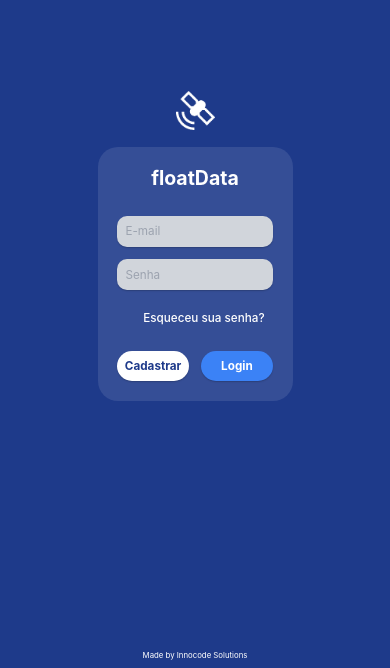
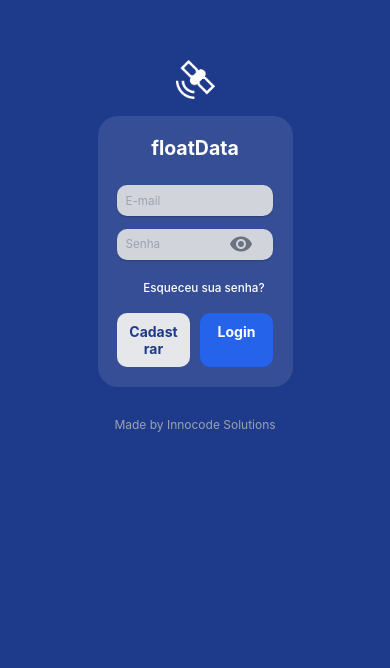
Before and after one commit to InnoCodeSolutions/ABP_4DSM, a React Native app in the folder frontend/: screen /Login in a window 390 px wide. Shown: the part 176-844 px from the top of the page. Built offline with nearby package versions, Linux system fonts and the light colour scheme; no server answers.

Commit message:
botao visualizar senha

```diff
--- a/frontend/src/screens/LoginScreen.tsx
+++ b/frontend/src/screens/LoginScreen.tsx
@@ -1,3 +1,4 @@
+// ... (importações mantidas)
 import React, { useState } from "react";
 import {
   View,
@@ -17,8 +18,7 @@ import { RootStackParamList } from "../navigation/AppNavigation";
 import { login, requestPasswordReset } from "../service/authService";
 import MaterialCommunityIcons from "react-native-vector-icons/MaterialCommunityIcons";
 import ResetPasswordPopup from "../components/ResetPasswordPopup";
-import AsyncStorage from '@react-native-async-storage/async-storage'; // Adicionar import
-// Usar 'any' para evitar conflitos de tipagem com Icon
+import AsyncStorage from '@react-native-async-storage/async-storage';
 const Icon: any = MaterialCommunityIcons;
 
 const { width, height } = Dimensions.get("window");
@@ -28,6 +28,7 @@ type Props = StackScreenProps<RootStackParamList, "Login">;
 const LoginScreen: React.FC<Props> = ({ navigation }) => {
   const [email, setEmail] = useState("");
   const [password, setPassword] = useState("");
+  const [showPassword, setShowPassword] = useState(false);
   const [isModalVisible, setIsModalVisible] = useState(false);
   const [resetEmail, setResetEmail] = useState("");
   const [isResetPopupVisible, setIsResetPopupVisible] = useState(false);
@@ -40,36 +41,28 @@ const LoginScreen: React.FC<Props> = ({ navigation }) => {
 
     try {
       const response = await login(email, password);
-      console.log("Resposta completa do login:", response); // Debug log
-      const token = response?.token || response; // Extract token or fallback to response
+      const token = response?.token || response;
       if (!token || typeof token !== 'string') {
         throw new Error("Token inválido recebido: " + JSON.stringify(token));
       }
       await AsyncStorage.setItem('authToken', token);
-      console.log("Token recebido do backend:", token);
       const savedToken = await AsyncStorage.getItem('authToken');
-      console.log("Token salvo no AsyncStorage:", savedToken);
       if (savedToken !== token) {
         throw new Error("Token salvo incorretamente no AsyncStorage");
       }
       Alert.alert("Bem-vindo!", "Login realizado com sucesso!");
       navigation.navigate("Home");
     } catch (error: any) {
-      console.error("Erro ao fazer login:", {
-        message: error.message,
-        response: error.response?.data,
-        status: error.response?.status,
-      });
       if (error.response) {
         Alert.alert("Erro no login", error.response?.data?.message || "E-mail ou senha incorretos.");
       } else if (error.request) {
-        console.log("Nenhuma resposta recebida:", error.request);
         Alert.alert("Erro de conexão", "Não foi possível conectar ao servidor. Verifique sua rede.");
       } else {
         Alert.alert("Erro inesperado", error.message || "Algo deu errado. Tente novamente.");
       }
     }
   };
+
   const handlePasswordReset = async () => {
     if (!resetEmail) {
       Alert.alert("Campo obrigatório", "Por favor, insira um e-mail.");
@@ -82,7 +75,6 @@ const LoginScreen: React.FC<Props> = ({ navigation }) => {
       setIsModalVisible(false);
       setIsResetPopupVisible(true);
     } catch (error: any) {
-      console.log("Erro ao solicitar redefinição:", error.message);
       const message = error.response?.status === 404
         ? "Serviço de redefinição de senha não encontrado. Verifique se o servidor está ativo."
         : error.response?.data?.message || "Não foi possível enviar o código. Tente novamente.";
@@ -109,17 +101,31 @@ const LoginScreen: React.FC<Props> = ({ navigation }) => {
           keyboardType="email-address"
           accessibilityLabel="E-mail"
         />
+
+        {/* Campo de senha com botão de mostrar/ocultar */}
+        <View style={styles.passwordContainer}>
           <TextInput
-          style={styles.input}
+            style={[styles.input, { flex: 1, marginBottom: 0 }]}
             placeholder="Senha"
             placeholderTextColor="#9CA3AF"
             value={password}
             onChangeText={setPassword}
-          secureTextEntry
+            secureTextEntry={!showPassword}
             accessibilityLabel="Senha"
             onSubmitEditing={handleLogin}
             returnKeyType="go"
           />
+          <TouchableOpacity
+            onPress={() => setShowPassword(!showPassword)}
+            style={styles.eyeIcon}
+          >
+            <Icon
+              name={showPassword ? "eye-off" : "eye"}
+              size={24}
+              color="#6B7280"
+            />
+          </TouchableOpacity>
+        </View>
 
         <TouchableOpacity
           style={styles.forgotButton}
@@ -274,6 +280,20 @@ const styles = StyleSheet.create({
     shadowOpacity: 0.2,
     shadowRadius: 1.5,
   },
+  passwordContainer: {
+    width: "100%",
+    flexDirection: "row",
+    alignItems: "center",
+    marginBottom: Platform.select({
+      web: scale(height * 0.015, 15),
+      native: height * 0.02,
+    }),
+  },
+  eyeIcon: {
+    position: "absolute",
+    right: 12,
+    padding: 8,
+  },
   forgotButton: {
     alignSelf: "flex-end",
     padding: Platform.select({
@@ -293,59 +313,29 @@ const styles = StyleSheet.create({
     flexDirection: "row",
     justifyContent: "space-between",
     width: "100%",
-    marginTop: Platform.select({
-      web: scale(height * 0.02, 20),
-      native: height * 0.03,
-    }),
+    marginTop: 10,
   },
   registerButton: {
+    backgroundColor: "#E5E7EB",
+    padding: 10,
+    borderRadius: 10,
     flex: 1,
-    backgroundColor: "#fff",
-    paddingVertical: Platform.select({
-      web: scale(height * 0.01, 12),
-      native: height * 0.015,
-    }),
-    borderRadius: 20,
-    marginRight: Platform.select({
-      web: scale(width * 0.03, 15),
-      native: width * 0.04,
-    }),
-    alignItems: "center",
-    elevation: 2,
-    shadowColor: "#000",
-    shadowOffset: { width: 0, height: 1 },
-    shadowOpacity: 0.2,
-    shadowRadius: 1.5,
+    marginRight: 10,
   },
   registerButtonText: {
+    textAlign: "center",
     color: "#1E3A8A",
-    fontSize: Platform.select({
-      web: scale(width * 0.03, 16),
-      native: width * 0.04,
-    }),
     fontWeight: "bold",
   },
   loginButton: {
+    backgroundColor: "#2563EB",
+    padding: 10,
+    borderRadius: 10,
     flex: 1,
-    backgroundColor: "#3B82F6",
-    paddingVertical: Platform.select({
-      web: scale(height * 0.01, 12),
-      native: height * 0.015,
-    }),
-    borderRadius: 20,
-    alignItems: "center",
-    elevation: 2,
-    shadowColor: "#000",
-    shadowOffset: { width: 0, height: 1 },
-    shadowOpacity: 0.2,
-    shadowRadius: 1.5,
   },
   loginButtonText: {
+    textAlign: "center",
     color: "#fff",
-    fontSize: Platform.select({
-      web: scale(width * 0.03, 16),
-      native: width * 0.04,
-    }),
     fontWeight: "bold",
   },
   modalContainer: {
@@ -356,130 +346,50 @@ const styles = StyleSheet.create({
   },
   modalContent: {
     backgroundColor: "#fff",
-    width: Platform.select({
-      web: scale(width * 0.5, 400),
-      native: width > 600 ? width * 0.5 : width * 0.9,
-    }),
     borderRadius: 20,
-    padding: Platform.select({
-      web: scale(width * 0.05, 30),
-      native: width * 0.08,
-    }),
-    elevation: 5,
-    shadowColor: "#000",
-    shadowOffset: { width: 0, height: 2 },
-    shadowOpacity: 0.3,
-    shadowRadius: 4,
+    padding: 20,
+    width: "80%",
   },
   modalHeader: {
     flexDirection: "row",
     justifyContent: "space-between",
-    alignItems: "center",
-    marginBottom: Platform.select({
-      web: scale(height * 0.02, 20),
-      native: height * 0.02,
-    }),
+    marginBottom: 15,
   },
   modalTitle: {
-    fontSize: Platform.select({
-      web: scale(width * 0.04, 20),
-      native: width * 0.05,
-    }),
+    fontSize: 18,
     fontWeight: "bold",
-    color: "#1E3A8A",
   },
   modalInput: {
-    width: "100%",
     backgroundColor: "#D1D5DB",
-    padding: Platform.select({
-      web: scale(height * 0.01, 12),
-      native: height * 0.015,
-    }),
-    marginBottom: Platform.select({
-      web: scale(height * 0.015, 15),
-      native: height * 0.02,
-    }),
+    padding: 10,
     borderRadius: 10,
-    fontSize: Platform.select({
-      web: scale(width * 0.03, 16),
-      native: width * 0.04,
-    }),
-    elevation: 2,
-    shadowColor: "#000",
-    shadowOffset: { width: 0, height: 1 },
-    shadowOpacity: 0.2,
-    shadowRadius: 1.5,
+    marginBottom: 15,
   },
   modalButtonContainer: {
     flexDirection: "row",
-    justifyContent: "space-between",
-    width: "100%",
-    marginTop: Platform.select({
-      web: scale(height * 0.02, 20),
-      native: height * 0.03,
-    }),
+    justifyContent: "flex-end",
   },
   modalCancelButton: {
-    flex: 1,
-    backgroundColor: "#fff",
-    paddingVertical: Platform.select({
-      web: scale(height * 0.01, 12),
-      native: height * 0.015,
-    }),
-    borderRadius: 20,
-    marginRight: Platform.select({
-      web: scale(width * 0.03, 15),
-      native: width * 0.04,
-    }),
-    alignItems: "center",
-    elevation: 2,
-    shadowColor: "#000",
-    shadowOffset: { width: 0, height: 1 },
-    shadowOpacity: 0.2,
-    shadowRadius: 1.5,
+    marginRight: 10,
   },
   modalCancelText: {
-    color: "#1E3A8A",
-    fontSize: Platform.select({
-      web: scale(width * 0.03, 16),
-      native: width * 0.04,
-    }),
+    color: "#6B7280",
     fontWeight: "bold",
   },
   modalSendButton: {
-    flex: 1,
-    backgroundColor: "#3B82F6",
-    paddingVertical: Platform.select({
-      web: scale(height * 0.01, 12),
-      native: height * 0.015,
-    }),
-    borderRadius: 20,
-    alignItems: "center",
-    elevation: 2,
-    shadowColor: "#000",
-    shadowOffset: { width: 0, height: 1 },
-    shadowOpacity: 0.2,
-    shadowRadius: 1.5,
+    backgroundColor: "#2563EB",
+    padding: 10,
+    borderRadius: 10,
   },
   modalSendText: {
     color: "#fff",
-    fontSize: Platform.select({
-      web: scale(width * 0.03, 16),
-      native: width * 0.04,
-    }),
     fontWeight: "bold",
   },
   footer: {
-    position: "absolute",
-    bottom: Platform.select({
-      web: scale(height * 0.01, 20),
-      native: height * 0.02,
-    }),
-    color: "#fff",
-    fontSize: Platform.select({
-      web: scale(width * 0.02, 12),
-      native: width * 0.03,
-    }),
+    marginTop: 30,
+    color: "#9CA3AF",
+    fontSize: 12,
+    textAlign: "center",
   },
 });
 
```
Also changed, not shown: 1 other file (tests, documents, lock files or other folders). Lines whose indentation alone changed are shown as unchanged.
